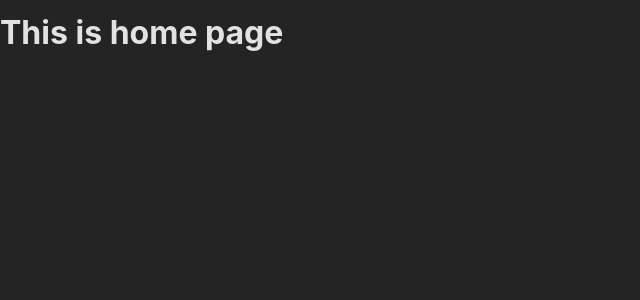
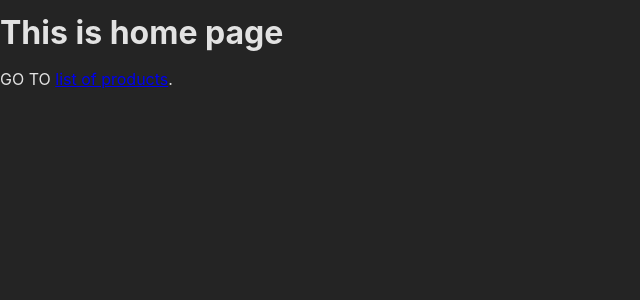
Before and after one commit to SaraSalehIssa/SPA-with-React-Router, a React (Create React App) app: page / in a window 1280 px wide. Shown: the top 300 px of the page, without its empty margins (0-640 px from the left). Built offline with nearby package versions, Linux system fonts and the light colour scheme.

Commit message:
Building a Multi-Page SPA with React Router

```diff
--- a/src/pages/Home.js
+++ b/src/pages/Home.js
@@ -1,5 +1,10 @@
-function HomePage(){
-    return <h1>This is home page</h1>
+import { Link } from 'react-router-dom';
+
+function HomePage() {
+    return <>
+        <h1>This is home page</h1>
+        <p>GO TO <Link to="/products">list of products</Link>.</p>
+    </>
 }
 
 export default HomePage;
```
